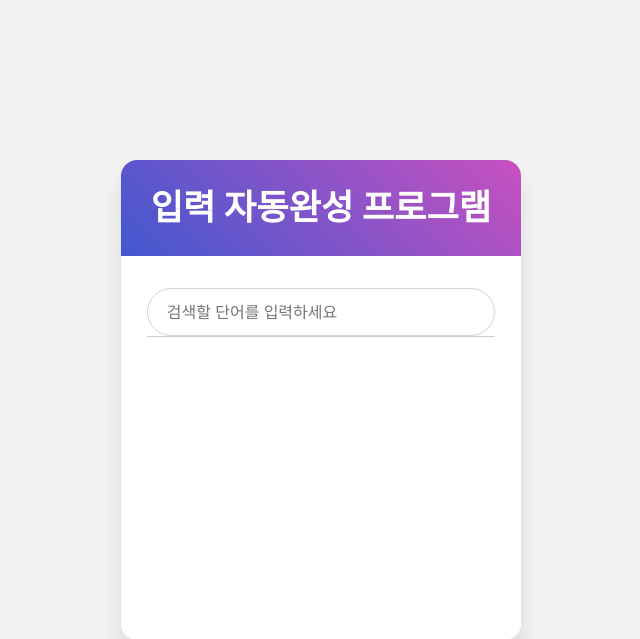
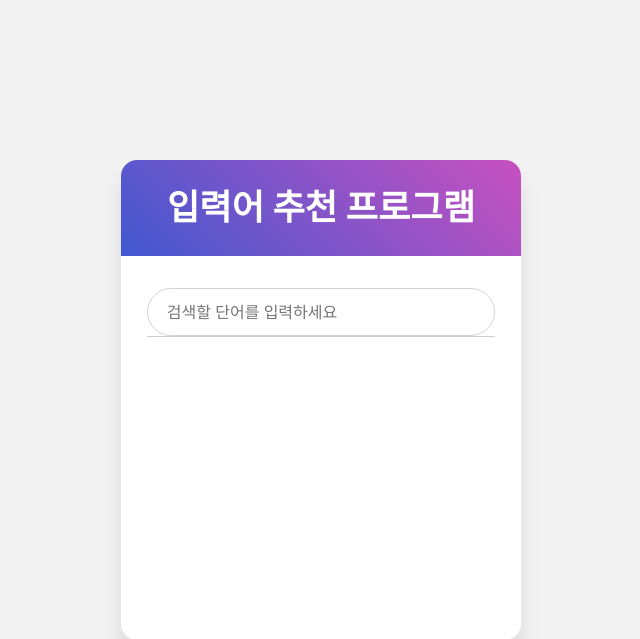
Before and after one commit to helloyoon07/-, a Flask app: page / in a window 1280 px wide. Shown: the top 639 px of the page, without its empty margins (319-959 px from the left). Run offline with Flask 3, Linux system fonts and the light colour scheme; parts of the project's set-up code (start-up, migrations or seed data) failed here and were passed over.

Commit message:
그냥 수정메시지 올리는 칸

```diff
--- a/templates/input.html
+++ b/templates/input.html
@@ -16,7 +16,7 @@
   </head>
   <body>
     <div class="wrapper">
-      <div class="title">입력 자동완성 프로그램</div>
+      <div class="title">입력어 추천 프로그램</div>
       <form id="searchForm">
         <div class="field">
           <input
```
